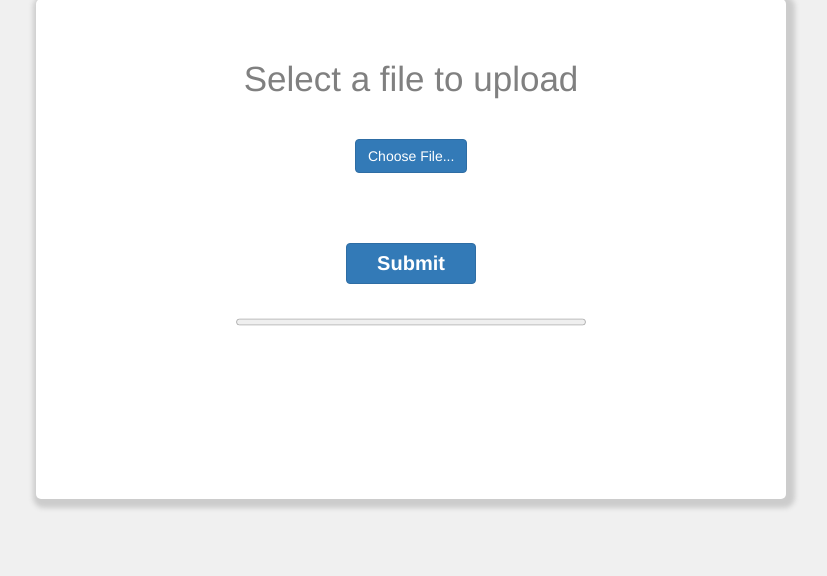
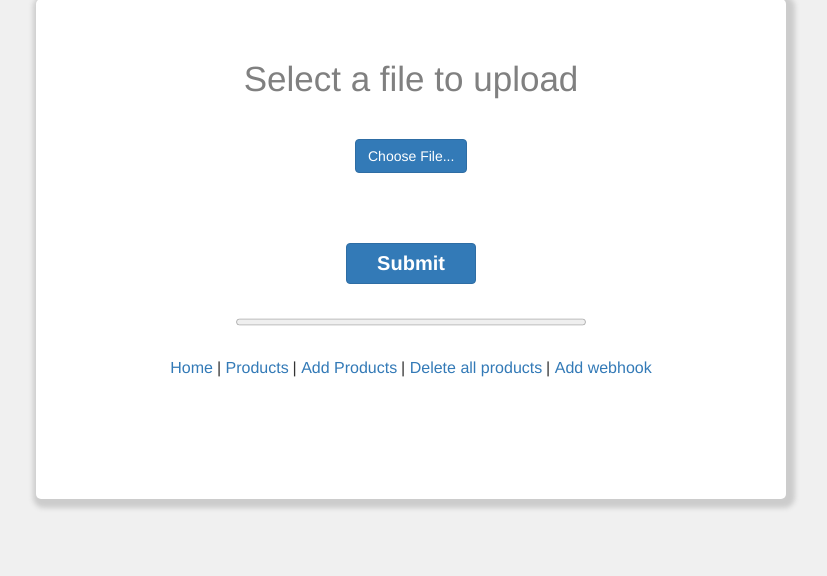
Before and after one commit to 36rahu/Acme-product-import, a Flask app: page / in a window 1280 px wide. Shown: the part 101-677 px from the top of the page, without its empty margins (229-1056 px from the left). Run offline with Flask 2, Linux system fonts and the light colour scheme; some libraries are stand-ins or nearby versions.

Commit message:
Code cleanup and added function docs

```diff
--- a/app.py
+++ b/app.py
@@ -1,29 +1,20 @@
 __date__ = '26/08/19'
 __author__ = 'Rahul K P'
 
-from time import sleep
 import os
 import urllib.request
-from flask import Flask, flash, request, redirect, render_template
-from werkzeug.utils import secure_filename
+from flask import Flask
+from flask_sse import sse
 from flask_sqlalchemy import SQLAlchemy
-from flask_sse import sse
-from celery import Celery
-import pandas as pd
-import numpy as np
-from celery.utils.log import get_task_logger
-from flask_script import Manager
-from flask_migrate import Migrate, MigrateCommand
-
-from constants import UPLOAD_FOLDER, SPLIT_CON
 
 app = Flask(__name__)
 app.config.from_object(os.environ['APP_SETTINGS'])
 app.config['SQLALCHEMY_TRACK_MODIFICATIONS'] = False
-app.config['UPLOAD_FOLDER'] = UPLOAD_FOLDER
 app.config['MAX_CONTENT_LENGTH'] = 500 * 1024 * 1024
 app.config['REDIS_URL'] = os.environ['REDIS_URL']
 app.config['CELERY_BROKER_URL'] = os.environ['REDIS_URL']
 app.config['CELERY_RESULT_BACKEND'] = os.environ['REDIS_URL']
+# Registor app
 app.register_blueprint(sse, url_prefix='/stream')
+# Set Datatabse
 db = SQLAlchemy(app)
--- a/constants.py
+++ b/constants.py
@@ -2,11 +2,9 @@
 __author__ = 'Rahul K P'
 
 # All constants Declare here
-
 ACTIVE = 'ACTIVE'
 INACTIVE = 'INACTIVE'
 ALLOWED_EXTENSIONS = set(['csv'])
-UPLOAD_FOLDER = '/tmp/'
 SPLIT_CON = 500
 PER_PAGE = 100
 EDIT_LINK = '<a href="/product/edit/{}/">Edit</a>'
--- a/manager.py
+++ b/manager.py
@@ -6,15 +6,12 @@
 from flask_migrate import Migrate, MigrateCommand
 
 from app import app, db
-# Importing models
 import models
 
-
+# Configure dtabase commands which used for DB migrations
 app.config.from_object(os.environ['APP_SETTINGS'])
-
 migrate = Migrate(app, db)
 manager = Manager(app)
-
 manager.add_command('db', MigrateCommand)
 
 
--- a/models.py
+++ b/models.py
@@ -12,6 +12,7 @@
     INACTIVE = INACTIVE
 
 class ModelBaseClass:
+    """Base class use for all models."""
     status = db.Column(db.Enum(StatusEnum), nullable=False)
     created_by = db.Column(db.VARCHAR(length=64), nullable=True)
     created_date = db.Column(db.DateTime, default=datetime.datetime.utcnow)
@@ -19,6 +20,7 @@
     updated_date = db.Column(db.DateTime, default=datetime.datetime.utcnow, onupdate=datetime.datetime.utcnow)
 
 class Products(ModelBaseClass, db.Model):
+    """Products model"""
     __tablename__ = 'products'
 
     sku = db.Column(db.VARCHAR(length=64), nullable=False, primary_key=True)
@@ -26,6 +28,7 @@
     description = db.Column(db.Text, nullable=False)
 
 class Webhooks(db.Model):
+    """Webhook Model"""
     __tablename__ = 'webhooks'
 
     id = db.Column(db.INTEGER, nullable=False, primary_key=True)
--- a/products_management.py
+++ b/products_management.py
@@ -12,6 +12,18 @@
 webhook_manager = WebhookManager()
 
 def add_product(product_dict):
+    """Method to add product to the model.
+
+    It's create a product if the sku not exits in the database. Else it
+    will update the exitsing one. After the successfull create / update
+    function will trigger a webhook call.
+
+    Args:
+        product_dict (dict): It's a dictionary with all products info.
+
+    Returns:
+        Returns a dictionary with status and message.
+    """
     try:
         product = Products.query.filter(Products.sku == product_dict['sku']).first()
         if product:
@@ -47,6 +59,13 @@
         return {'status': 'FAILED', 'msg': 'Could not create product'}
 
 def delete_all_products():
+    """Method to delete all products in the products table.
+
+    Aftser the successfull deletion function will trigger a webhook call.
+
+    Returns:
+        Returns a dictionary with status and message.
+    """
     try:
         num_rows_deleted = db.session.query(Products).delete()
         db.session.commit()
--- a/static/css/upload.css
+++ b/static/css/upload.css
@@ -50,3 +50,9 @@
 .submitButton{
 	margin-top: 50px;
 }
+.sameline a, .sameline p {
+    display: inline;
+    vertical-align: top;
+    font-size: 16px;
+    line-height: 28px;
+}
--- a/templates/upload.html
+++ b/templates/upload.html
@@ -49,12 +49,8 @@
 			<progress id="progressBar" value="0" max="100" style="width:350px;"></progress>
 		  	<h3 id="status"></h3>
 		</form>
-
-
 		<script type="text/javascript">
-
 			var source = new EventSource("{{ url_for('sse.stream') }}");
-
 			source.addEventListener('greeting', function(event) {
 		        var data = JSON.parse(event.data);
 		        if (data.message == 100 ){
@@ -67,13 +63,29 @@
 			  		_("status").innerHTML = Math.round(percent) + "% uploaded... please wait";
 		  		}
 		    }, false);
-
 			function _(el) {
 		  		return document.getElementById(el);
 			}
-
 		</script>
-
+		<div class="sameline">
+			<a href="/">Home</a>
+			<p> | </p>
+			<a href="/products/">Products</a>
+			<p> | </p>
+			<a href="/products/add/">Add Products</a>
+			<p> | </p>
+			<a href="/products/delete/">Delete all products</a>
+			<p> | </p>
+			<a href="/webhook/add/">Add webhook</a>
+		</div>
+		<style type="text/css">
+			.sameline a, .sameline p {
+				    display: inline;
+				    vertical-align: top;
+				    font-size: 16px;
+				    line-height: 28px;
+				}
+		</style>
 	</div>
 
 </body>
--- a/webhook_manager.py
+++ b/webhook_manager.py
@@ -9,29 +9,53 @@
 
 class WebhookManager:
 
-	def triger_webhook(self, host, method, endpoint, payload):
-		print(endpoint)
-		conn = http.client.HTTPSConnection(host)
-		conn.request(method, endpoint, json.dumps(payload), {'Content-Type': 'application/json'})
+    def triger_webhook(self, host, method, endpoint, payload):
+        """Method to trigger webhook.
 
-	def triger_all_webhooks(self, event, payload):
-		webhooks = Webhooks.query.filter(Webhooks.event == event).all()
-		for webhook in webhooks:
-			if isinstance(webhook.extra_paylod, str):
-				payload.update(json.loads(webhook.extra_paylod))
-			payload.update(webhook.extra_paylod)
-			self.triger_webhook(webhook.host, webhook.method, webhook.endpoint, payload)
+        Args:
+            host (str): Webhook host name
+            method (str): POST / GET
+            endpoint (str): End point to send webhook
+            payload (str): Payload to send webhook
 
-	def create_webhook(self, webhook_dict):
-		try:
-			webhook = Webhooks(host=webhook_dict['host'],
-								endpoint=webhook_dict['endpoint'],
-								method=webhook_dict['method'],
-								event=webhook_dict['event'],
-								extra_paylod=webhook_dict['extra_paylod'])
-			db.session.add(webhook)
-			db.session.commit()
-			db.session.flush()
-			return {'status': 'SUCCESS', 'msg': 'Webhook created successfully'}
-		except Exception as error:
-			return {'status': 'FAILED', 'msg': 'Webhook creation failed.'}
+        """
+        conn = http.client.HTTPSConnection(host)
+        conn.request(method, endpoint, json.dumps(payload), {'Content-Type': 'application/json'})
+
+    def triger_all_webhooks(self, event, payload):
+        """Method to trigger all webhooks related ro a event.
+
+        Args:
+            event (str): Name of event
+            payload (str): Payload to send webhook
+
+        """
+        webhooks = Webhooks.query.filter(Webhooks.event == event).all()
+        for webhook in webhooks:
+            if isinstance(webhook.extra_paylod, str):
+                payload.update(json.loads(webhook.extra_paylod))
+            payload.update(webhook.extra_paylod)
+            self.triger_webhook(webhook.host, webhook.method, webhook.endpoint, payload)
+
+    def create_webhook(self, webhook_dict):
+        """Method to create a webhook in database
+
+        Args:
+            webhook_dict (dict): Webhook dict info
+
+        Returns:
+            Returns a dictionary with status and message.
+
+        """
+        try:
+            webhook = Webhooks(host=webhook_dict['host'],
+                                endpoint=webhook_dict['endpoint'],
+                                method=webhook_dict['method'],
+                                event=webhook_dict['event'],
+                                extra_paylod=webhook_dict['extra_paylod'])
+            db.session.add(webhook)
+            db.session.commit()
+            db.session.flush()
+            return {'status': 'SUCCESS', 'msg': 'Webhook created successfully'}
+        except Exception as error:
+            return {'status': 'FAILED', 'msg': 'Webhook creation failed.'}
```
Also changed, not shown: celery_task.py (+15 -3 lines), templates/product_add.html (+21 -0 lines), templates/product_edit.html (+21 -0 lines), templates/products.html (+21 -0 lines), templates/products_delete.html (+20 -0 lines), templates/webhook_add.html (+21 -0 lines), uploads/test.csv (deleted), 1 other file.
